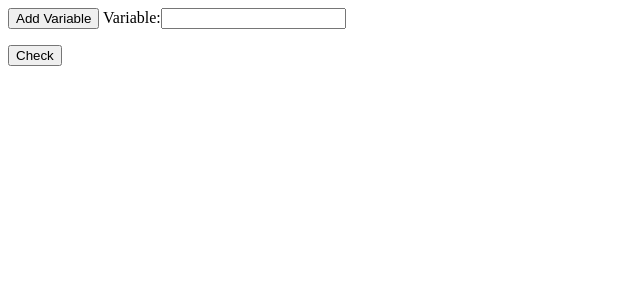
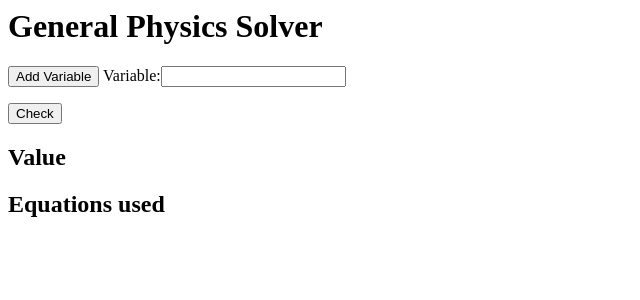
Before and after one commit to mdbenjam/PhysicsSolver, a Flask app: page /general in a window 1280 px wide. Shown: the top 300 px of the page, without its empty margins (0-640 px from the left). Run offline with Flask 2, Linux system fonts and the light colour scheme; some libraries are stand-ins or nearby versions.

Commit message:
Prettyier general problem solver

```diff
--- a/templates/general.html
+++ b/templates/general.html
@@ -1,6 +1,7 @@
 {% extends "_base.html" %}
 
 {% block body %}
+<h1>General Physics Solver</h1>
 <form method="post">
     <p>
     <button id="addVar">Add Variable</button>
@@ -9,6 +10,10 @@
     <input id="submit" type="submit" value="Check">
 </form>
 <div id="response">
+    <h2>Value</h2>
+    <p><span id="value"></span></p>
+    <h2>Equations used</h2>
+    <ol id="equations"></ol>
 </div>
 {% endblock %}
 
@@ -39,6 +44,16 @@
         }
     });
 
+    var showResult = function(value, equations) {
+        var i;
+        var $response = $("#equations");
+        $response.empty();
+        $("#value").text(value);
+        for (i = 0; i < equations.length; i++) {
+            $response.append('<li>' + equations[i] + '</li>');
+        }
+    };
+
     $("#submit").click(function(e) {
         e.preventDefault();
 
@@ -50,7 +65,8 @@
         });
 
         $.get("/physics.json", data, function(rv) {
-            $("#response").text(rv);
+            data = JSON.parse(rv)
+            showResult(data.value, data.eqs);
         });
     })
 
```
